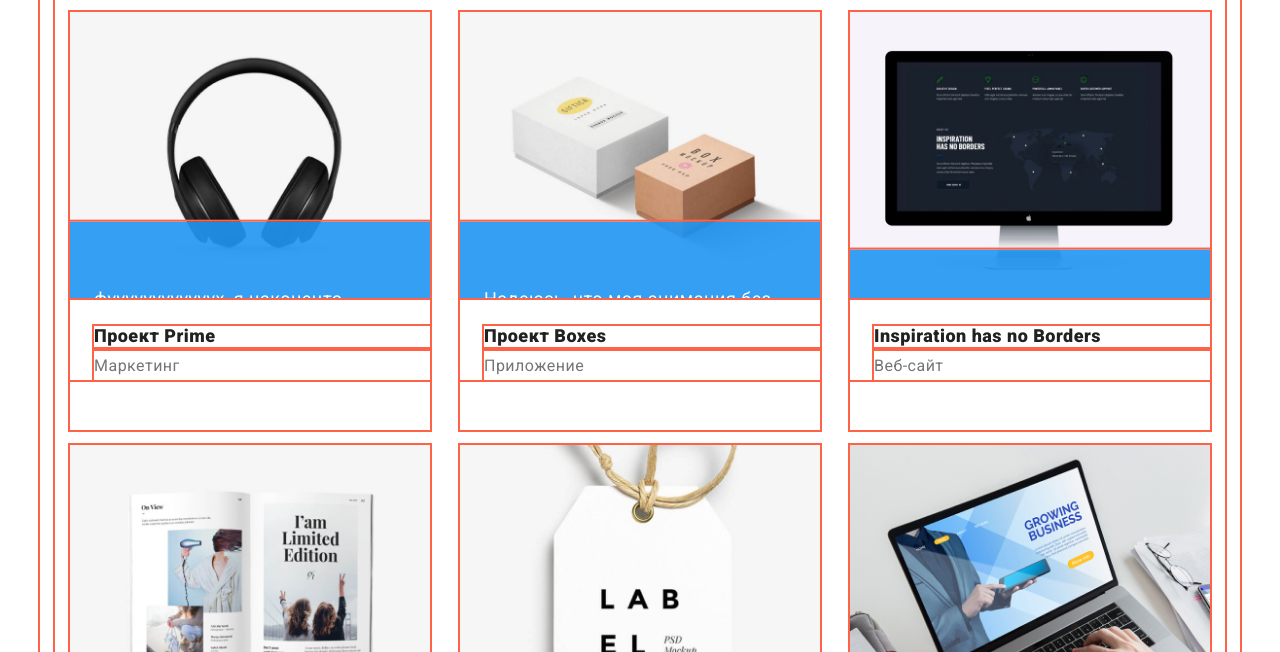
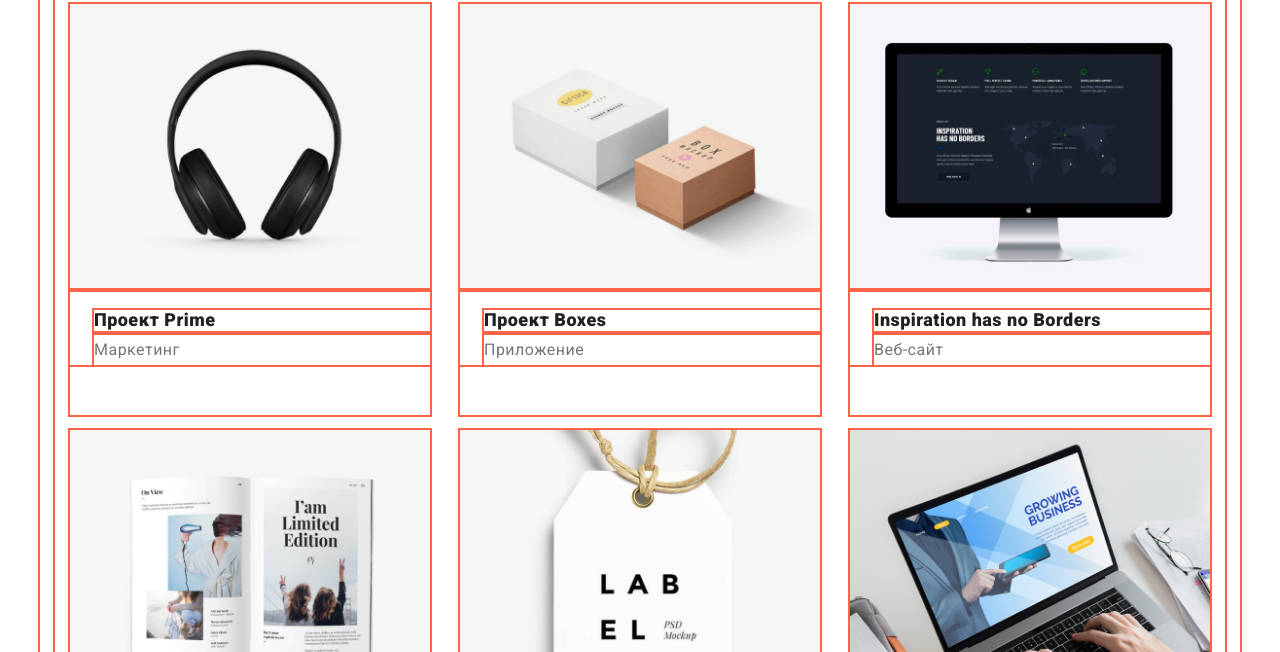
Before and after one commit to OlenaKozakova/goit-markup-hw-08, a plain HTML site: page portfolio.html in a window 1280 px wide. Shown: the part 669-1321 px from the top of the page. Drawn offline with nearby package versions, Linux system fonts and the light colour scheme.

Commit message:
доработка портфолио, возврат цвета в хедер

```diff
--- a/sass/layout/_project.scss
+++ b/sass/layout/_project.scss
@@ -41,7 +41,7 @@
 }
 
 .project-card {
-  position: absolute;
+  position: relative;
   width: 100%;
   height: auto;
   top: 0px;
@@ -53,7 +53,8 @@
 .description {
   position: absolute;
   width: 100%;
-  height: auto;
+  height: 100%;
+  //margin-bottom: 0;
   top: 0px;
   left: auto;
   background: rgba(33, 150, 243, 0.9);
@@ -74,7 +75,7 @@
 }
 
 .name-card {
-  padding-top: 314px;
+  padding-top: 20px;
 }
 
 .website {
@@ -91,7 +92,7 @@
 
 .project-img {
   width: 100%;
-  //margin-bottom: 20px;
+  margin-bottom: 0;
 }
 
 .name-website {
@@ -99,6 +100,7 @@
   font-size: 18px;
   line-height: 1.14;
   color: $dark-color;
+  margin-top: 20px;
   margin-bottom: 4px;
   margin-left: 24px;
 }
```
Also changed, not shown: css/main.css, css/main.min.css, 2 other files.
